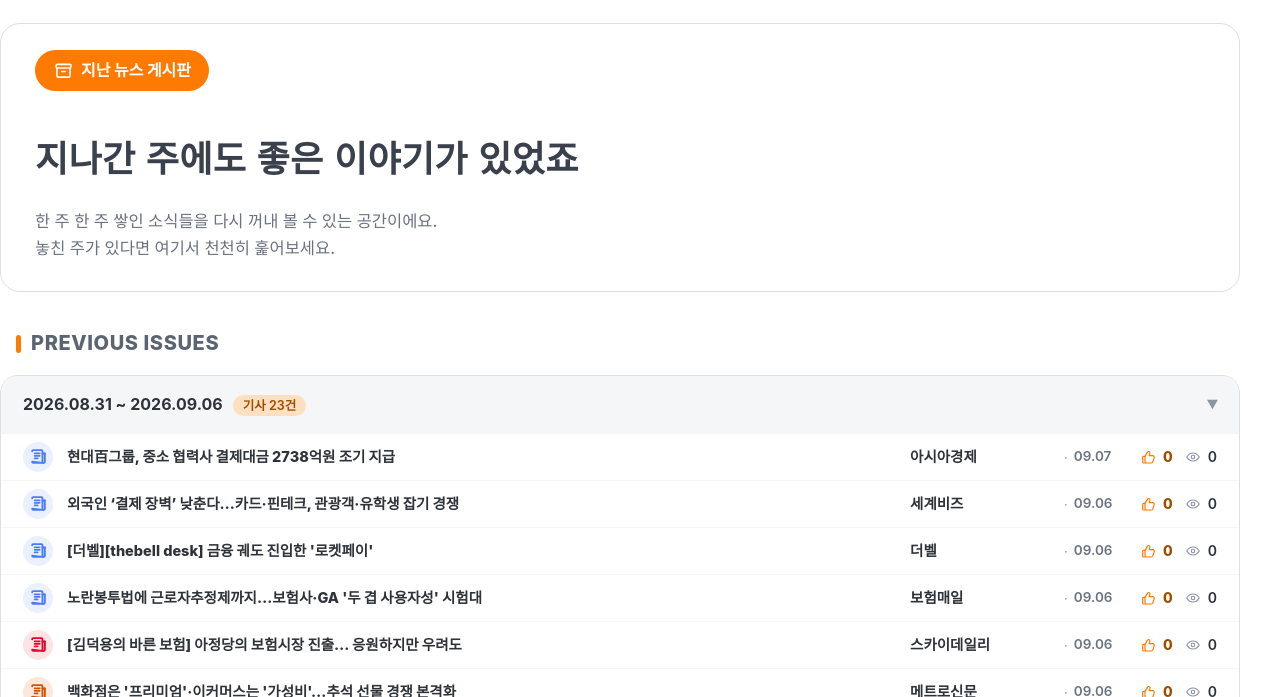
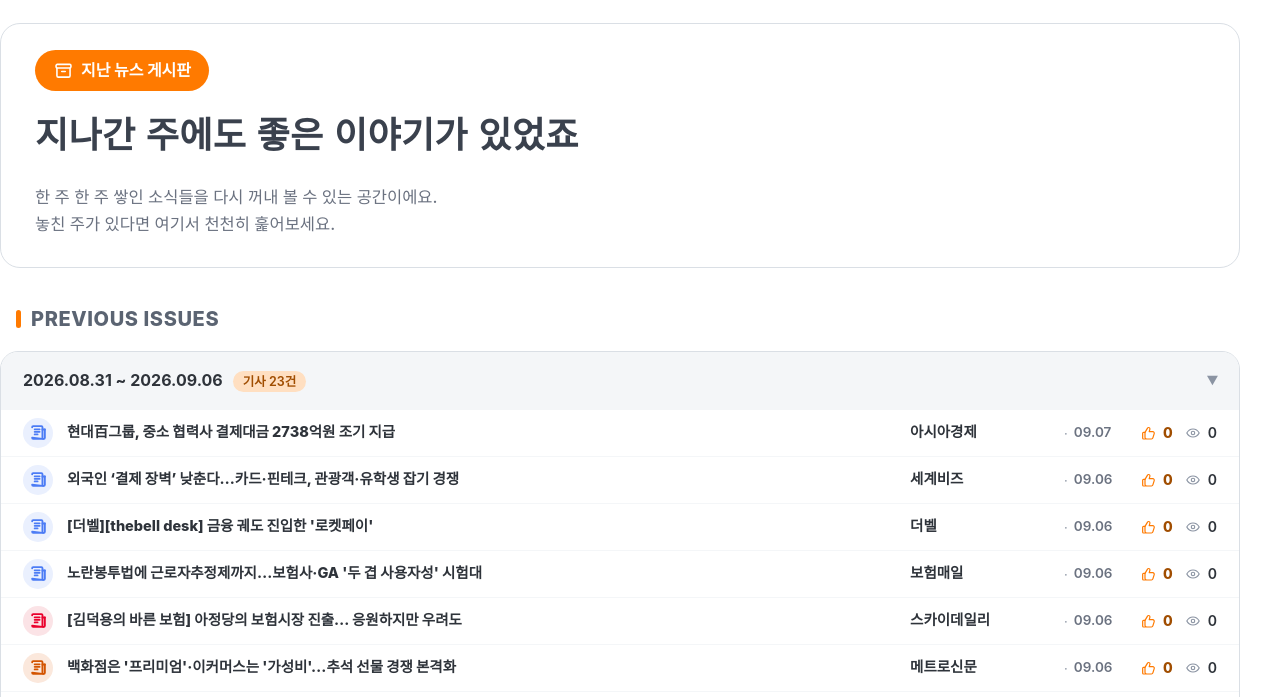
Before and after one commit to HyunDongwook/weekly-news-monitoring, a plain HTML site: page embed-archive.html in a window 1280 px wide. Shown: the part 96-793 px from the top of the page. Drawn offline with Linux system fonts and the light colour scheme; a web font is replaced by a local one.

Commit message:
Add margin-top to site title on embed page

```diff
--- a/assets/style.css
+++ b/assets/style.css
@@ -372,6 +372,10 @@ body.legacy-title-font .site-title--plain {
   font-family: "Black Han Sans", sans-serif;
   font-weight: 400;
   font-size: 30px;
+}
+
+body.embed-page .site-title--plain {
+     margin-top: 0;
 }
 
 .site-tagline {
```
